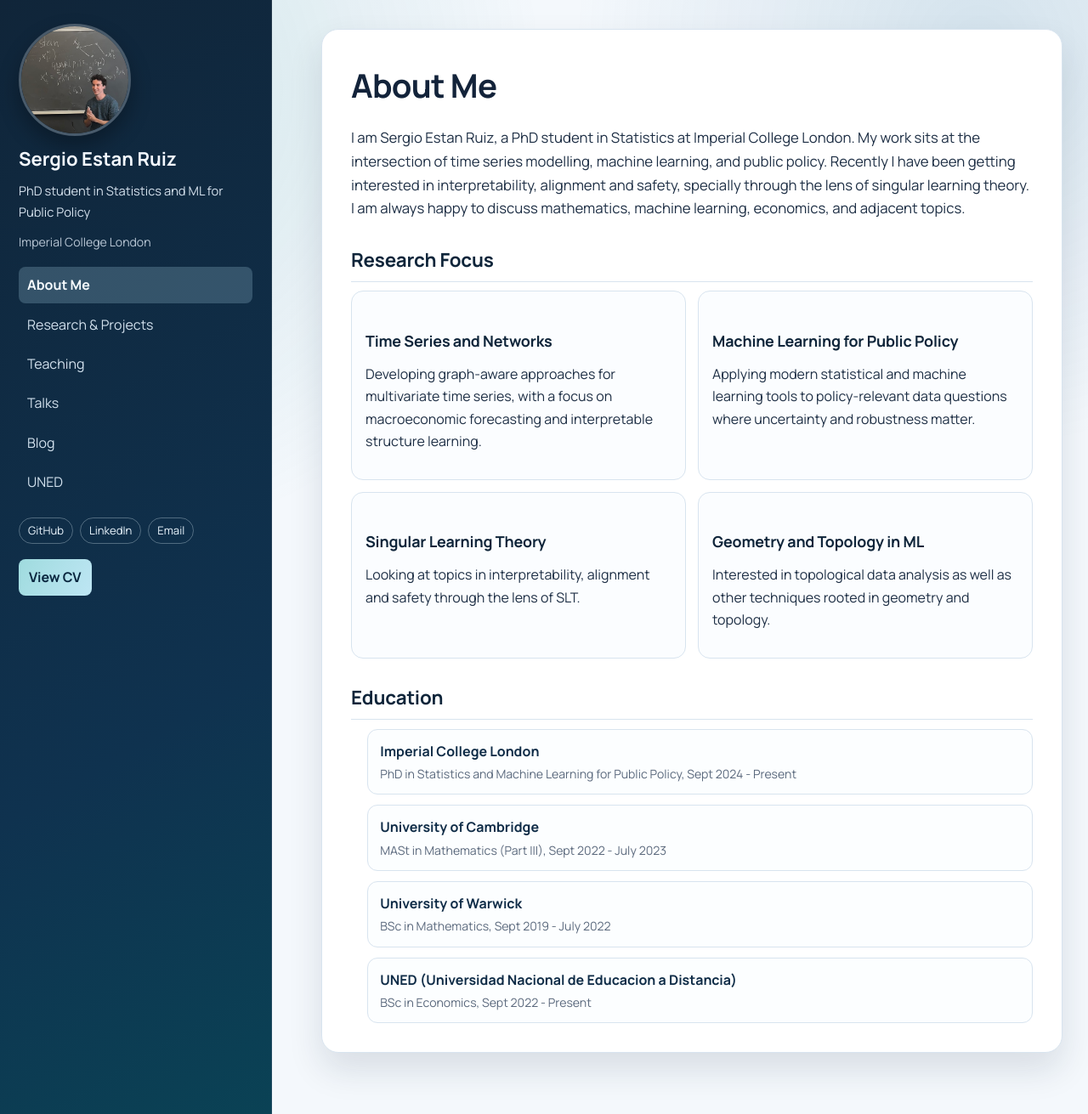
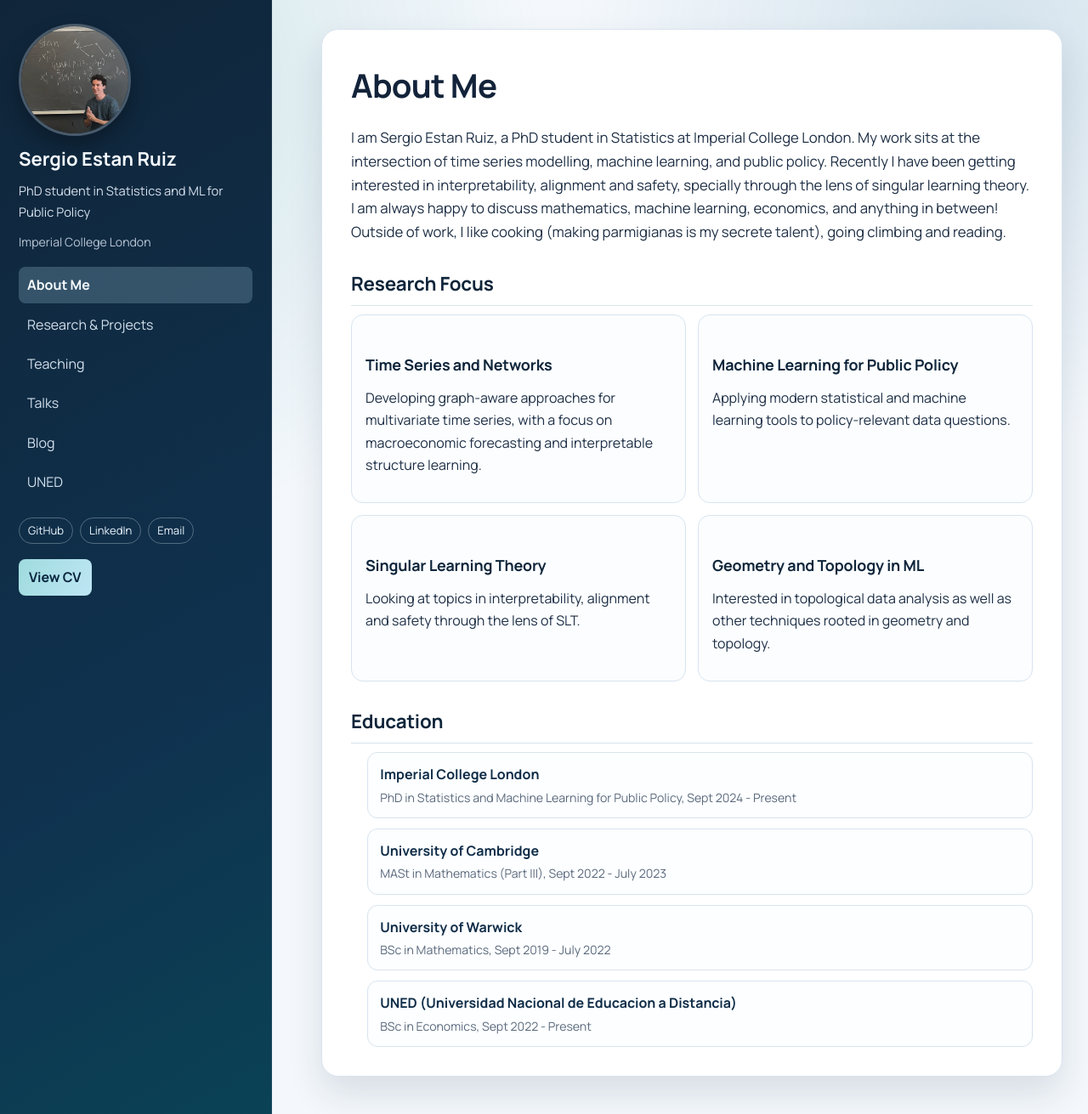
Before and after one commit to SergioEstanRuiz/SergioEstanRuiz.github.io, a Jekyll site: the page built from index.md, in a window 1280 px wide and 1311 px high. Shown: the whole window at 85% size. Built offline with Jekyll 4.4.1, drawn with Linux system fonts in a browser that asks for light colours.

Commit message:
some corrections

```diff
--- a/index.md
+++ b/index.md
@@ -7,8 +7,7 @@ permalink: /
 <p class="lede">
   I am Sergio Estan Ruiz, a PhD student in Statistics at Imperial College London.
   My work sits at the intersection of time series modelling, machine learning, and
-  public policy. Recently I have been getting interested in interpretability, alignment and safety, specially through the lens of singular learning theory. I am always happy to discuss mathematics, machine learning, economics, and
-  adjacent topics.
+  public policy. Recently I have been getting interested in interpretability, alignment and safety, specially through the lens of singular learning theory. I am always happy to discuss mathematics, machine learning, economics, and anything in between! Outside of work, I like cooking (making parmigianas is my secrete talent), going climbing and reading.
 </p>
 
 
@@ -26,7 +25,7 @@ permalink: /
     <h3 class="card-title">Machine Learning for Public Policy</h3>
     <p>
       Applying modern statistical and machine learning tools to policy-relevant data
-      questions where uncertainty and robustness matter.
+      questions.
     </p>
   </div>
   <div class="feature-card">
```
Also changed, not shown: projects.md (+1 -1 lines).
